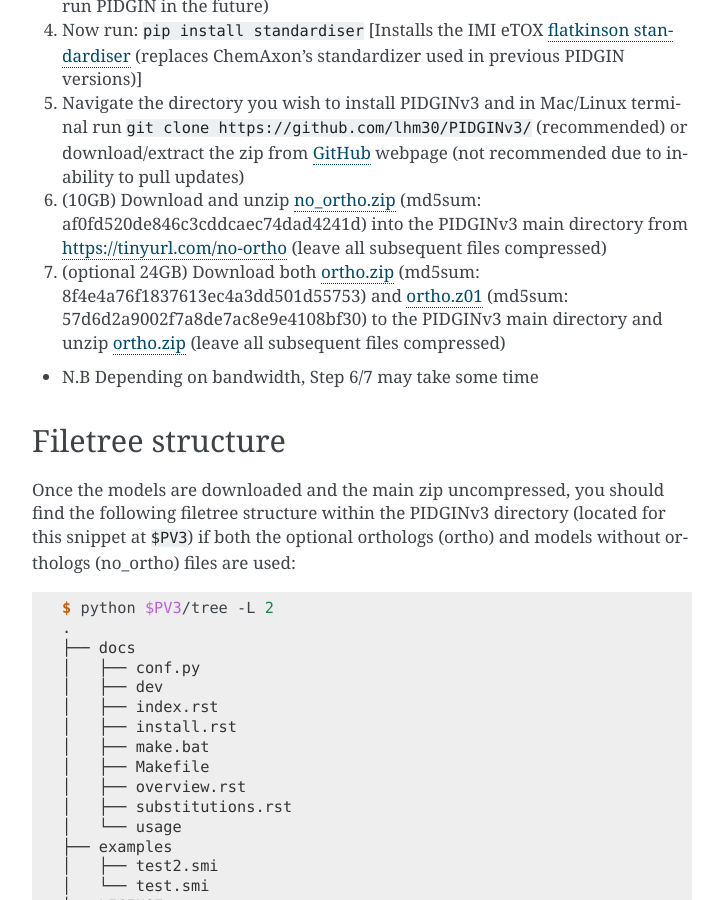
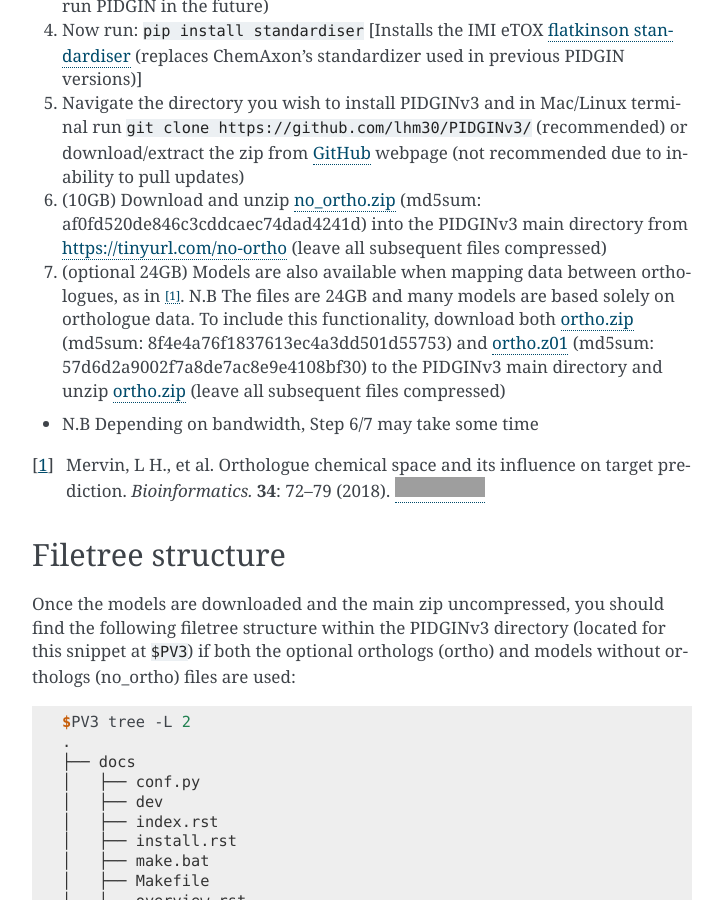
Before and after one commit to lhm30/PIDGINv3, a Sphinx documentation site: the page built from docs/install.rst, in a window 1280 px wide and 900 px high, scrolled down 824 px. Shown: the whole window, without its empty margins (388-1111 px from the left). Built offline with Sphinx 7.4.7, drawn with Linux system fonts in a browser that asks for light colours; grey boxes are pictures that could not be loaded.

Commit message:
Update filetree code and add ref

```diff
--- a/docs/install.rst
+++ b/docs/install.rst
@@ -36,9 +36,11 @@
 
 6. (10GB) Download and unzip `no_ortho.zip`_ (md5sum: af0fd520de846c3cddcaec74dad4241d) into the PIDGINv3 main directory from `https://tinyurl.com/no-ortho`_ (leave all subsequent files compressed)
 
-7. (optional 24GB) Download both `ortho.zip`_ (md5sum: 8f4e4a76f1837613ec4a3dd501d55753) and `ortho.z01`_ (md5sum: 57d6d2a9002f7a8de7ac8e9e4108bf30) to the PIDGINv3 main directory and unzip `ortho.zip`_ (leave all subsequent files compressed)
+7. (optional 24GB) Models are also available when mapping data between orthologues, as in [1]_. N.B The files are 24GB and many models are based solely on orthologue data. To include this functionality, download both `ortho.zip`_ (md5sum: 8f4e4a76f1837613ec4a3dd501d55753) and `ortho.z01`_ (md5sum: 57d6d2a9002f7a8de7ac8e9e4108bf30) to the PIDGINv3 main directory and unzip `ortho.zip`_ (leave all subsequent files compressed)
 
 * N.B Depending on bandwidth, Step 6/7 may take some time
+
+.. [1] |mervin2018|
 
 Filetree structure
 ~~~~~~~~~~~~~~~~~~
@@ -50,7 +52,7 @@
 
 .. code-block:: shell-session
 
-	$ python $PV3/tree -L 2
+	$PV3 tree -L 2
 	.
 	├── docs
 	│   ├── conf.py
```
